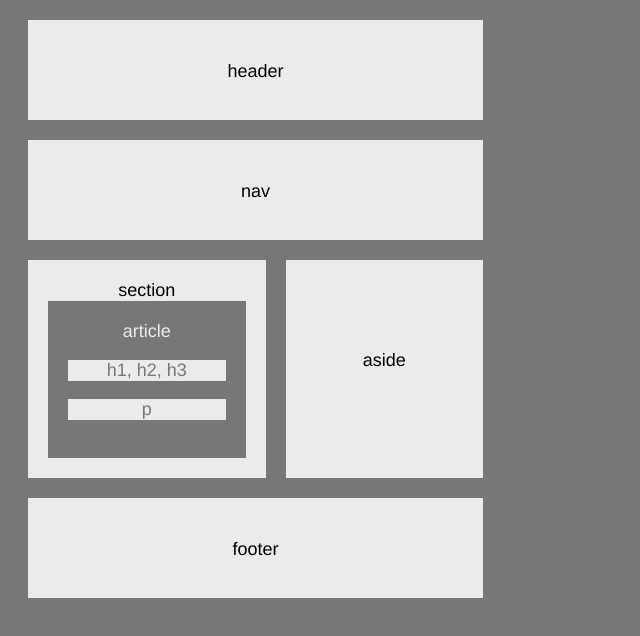
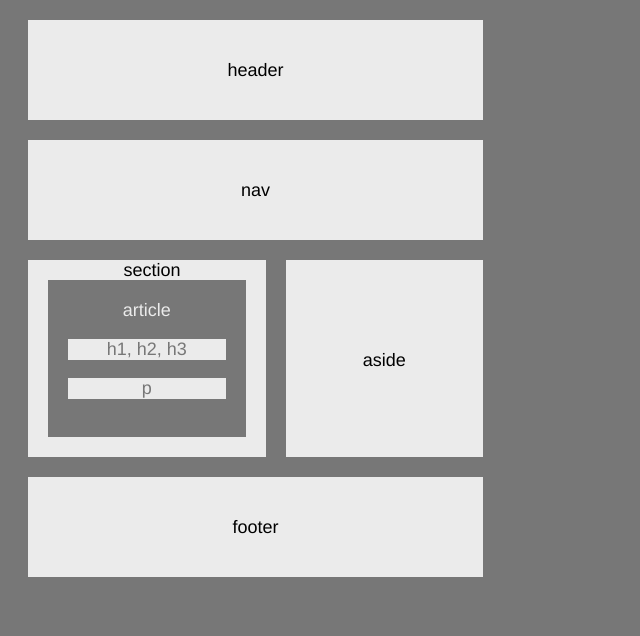
Before and after one commit to Bwedeward/HW-Wireframe, a plain HTML site: page index.html in a window 1280 px wide. Shown: the whole page, without its empty margins (0-640 px from the left). Drawn offline with Linux system fonts and the light colour scheme.

```diff
--- a/index.html
+++ b/index.html
@@ -2,8 +2,8 @@
 <html lang="en-us"></html>
 
 <head>
-    <meta charset="UTF-8">
-    <link rel="stylesheet" href="style.css">
+  <meta charset="UTF-8" />
+  <link rel="stylesheet" href="style.css" />
   <title></title>
 </head>
 
@@ -17,10 +17,15 @@
     </nav>
     <div class="container">
       <section>
+        <span id="sectionContent">
           section
-                <article> article
+        </span>
+        <article>
+          article
           <p>h1, h2, h3</p>
-                    <p>p</p>
+          <p>
+            p
+          </p>
         </article>
       </section>
       <aside>
--- a/style.css
+++ b/style.css
@@ -18,14 +18,23 @@
   header, nav, footer {
       height: 100px;
       margin: 20px;
-      padding: 41px;
+      display: flex;
+      align-items: center;
+      justify-content: center;
   }
 
   section {
+      position: relative;
       flex: 1;
       margin-right: 10px;
       margin-left: 20px;
       padding: 20px;
+  }
+
+  #sectionContent{
+      position: absolute;
+      top: 0px;
+      right: 85px;
   }
 
   aside {
```
Lines whose indentation alone changed are shown as unchanged.
